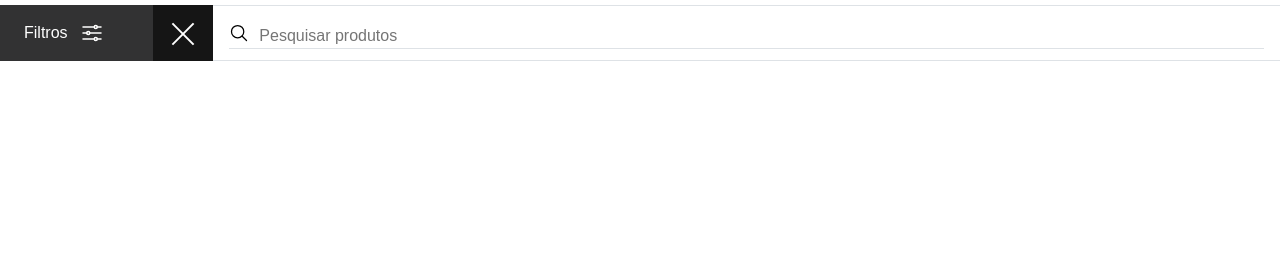
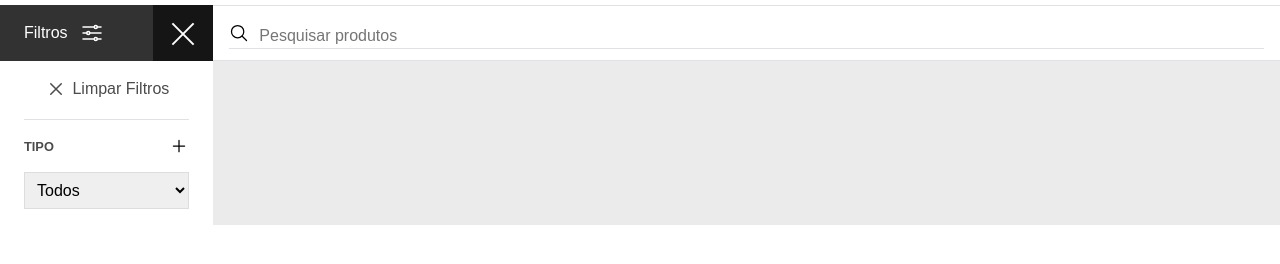
Before and after one commit to decioneto/GlassExp, a website: page index.html in a window 1280 px wide. Shown: the part 68-332 px from the top of the page. Drawn offline with nearby package versions, Linux system fonts and the light colour scheme.

Commit message:
Coluna filtros

```diff
--- a/css/main.css
+++ b/css/main.css
@@ -1,5 +1,5 @@
 :root {
-    --light-grey: #d8d8d8;
+    --light-grey: #ebebeb;
     --mid-grey: #4b4b4d;
     --dark-grey: #323233;
 }
@@ -107,3 +107,44 @@ body {
 input[type="search"]::-webkit-search-cancel-button {
     display: none;
 }
+
+#aside-popper {
+    height: 100%;
+}
+
+.icon-close-adjust {
+    margin-bottom: 2px;
+}
+
+a.clean-filter {
+    color: #4b4b4d;
+}
+
+a.clean-filter:hover {
+    color: #747475;
+}
+
+.filter-section .section-header{
+    display: flex;
+    justify-content: space-between;
+    align-items: center;
+}
+
+.filter-section .section-header .section-title {
+    font-size: 0.8rem;
+    text-transform: uppercase;
+    font-weight: 700;
+    color: var(--mid-grey);
+    margin-bottom: 0;
+}
+
+.filter-section .section-title + img {
+    width: 20px;
+}
+
+.filter-section .section-drop > select {
+    width: 100%;
+    padding: 8px;
+    outline: 0;
+    border: 1px solid #ddd;
+}
--- a/index.html
+++ b/index.html
@@ -62,6 +62,29 @@
             </div>
         </div>
 
+        <div class="row no-gutters">
+            <div class="col-md-3 col-lg-2 px-4" id="aside-popper">
+                <div class="border-bottom">
+                    <a class="text-center d-block py-3 clean-filter" href="#">
+                        <img src="img/icons/close-outline.svg" alt="icon close" class="icons icon-close-adjust"> Limpar Filtros
+                    </a>
+                </div>
+                <div class="filter-section py-3">
+                    <div class="section-header">
+                        <h3 class="section-title">Tipo</h3>
+                        <img src="img/icons/add-outline.svg" alt="add icon">
+                    </div>
+                    <div class="section-drop pt-3">
+                        <select name="" id="">
+                            <option value="1">Todos</option>
+                            <option value="2">Garrafa</option>
+                        </select>
+                    </div>
+                </div>
+            </div>
+            <div class="col-md-9 col-lg-10 bg-light-grey"></div>
+        </div>
+
         <script src="node_modules/jquery/dist/jquery.min.js"></script>
         <script src="https://cdn.jsdelivr.net/npm/popper.js@1.16.1/dist/umd/popper.min.js" integrity="sha384-9/reFTGAW83EW2RDu2S0VKaIzap3H66lZH81PoYlFhbGU+6BZp6G7niu735Sk7lN" crossorigin="anonymous"></script>
         <script src="https://cdn.jsdelivr.net/npm/bootstrap@4.5.3/dist/js/bootstrap.min.js" integrity="sha384-w1Q4orYjBQndcko6MimVbzY0tgp4pWB4lZ7lr30WKz0vr/aWKhXdBNmNb5D92v7s" crossorigin="anonymous"></script>
```
Also changed, not shown: img/icons/add-outline.svg (added), img/icons/close-outline.svg (added).
